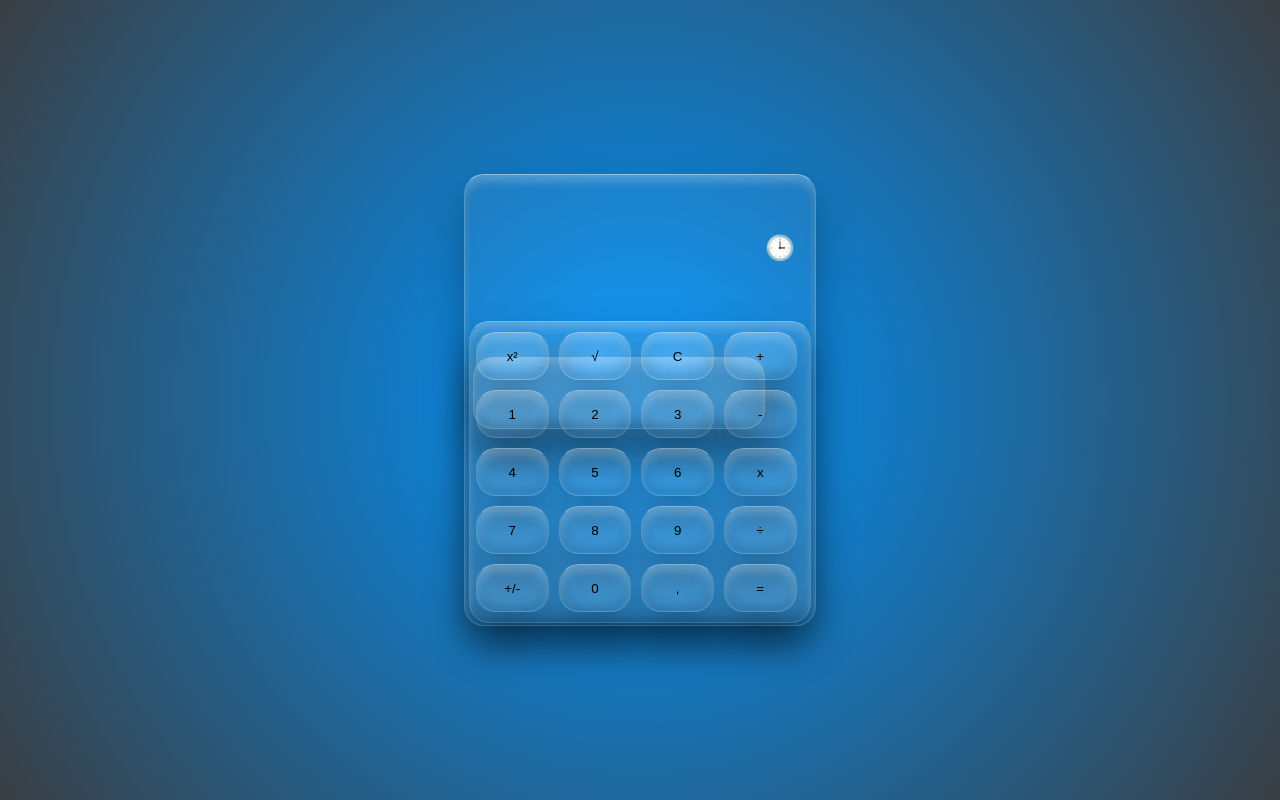
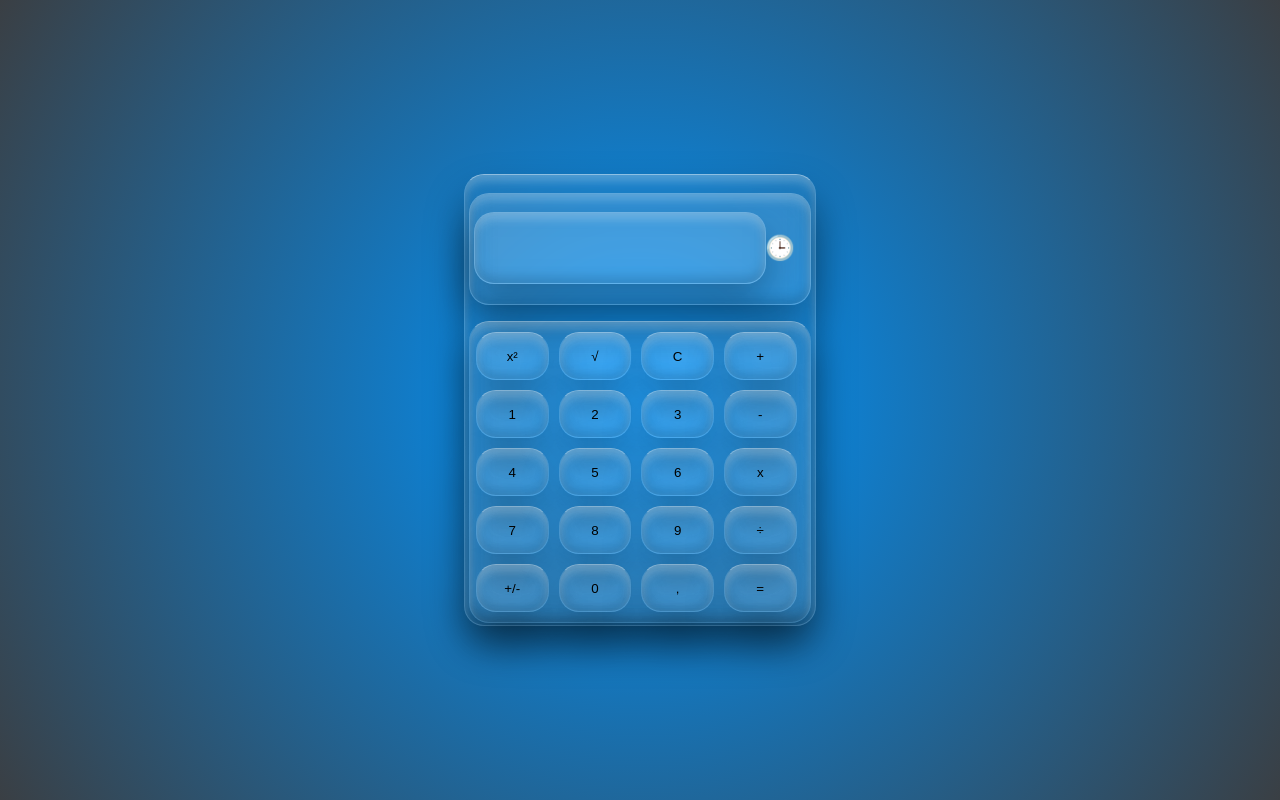
Before and after one commit to orestab/Calculator-with-History-Log, a plain HTML site: page index.html in a window 1280 px wide. Drawn offline with Linux system fonts and the light colour scheme.

Commit message:
index.html

```diff
--- a/index.html
+++ b/index.html
@@ -19,7 +19,9 @@
             Закрити
           </button>
         </div>
-        <input class="input-main" disabled />
+        <div class="div-input-main">
+          <input class="input-main" disabled />
+        </div>
       </div>
       <div class="number-container">
         <button class="number-container-0" id="1">х²</button>
```
